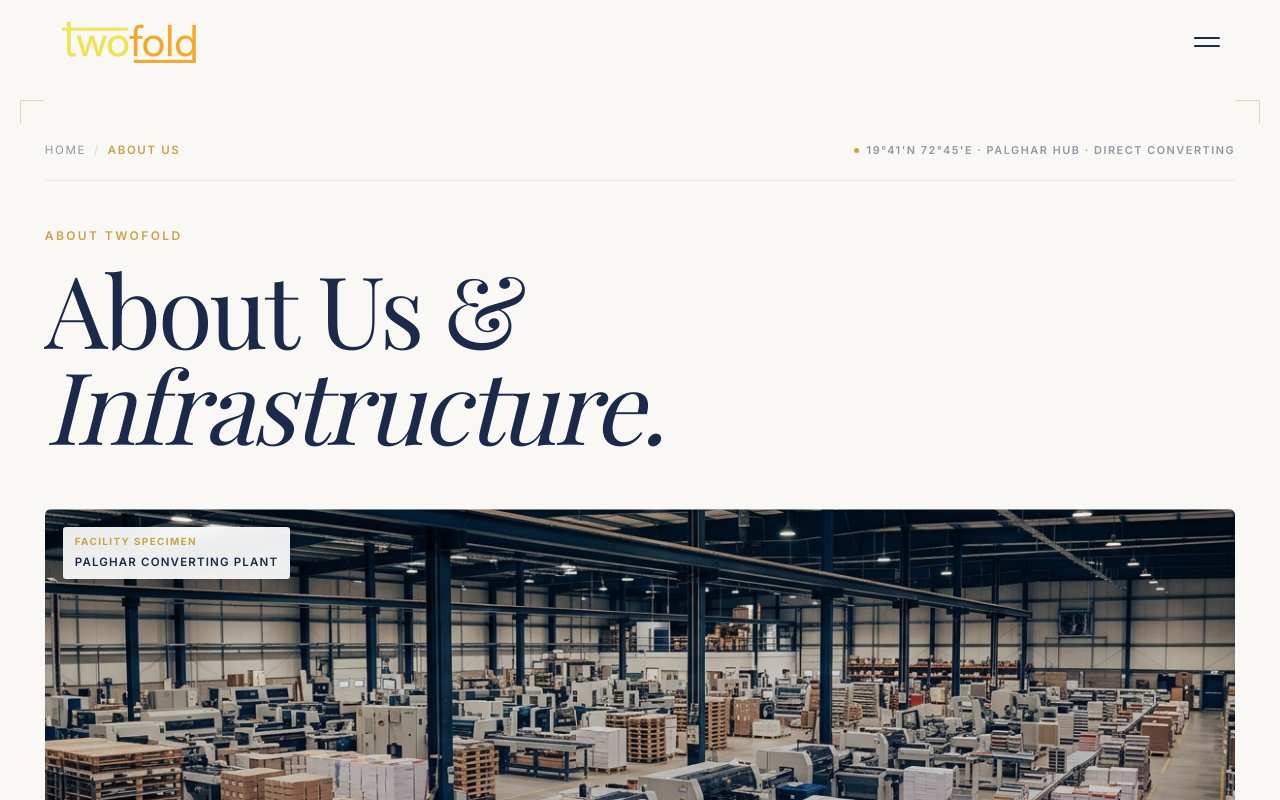
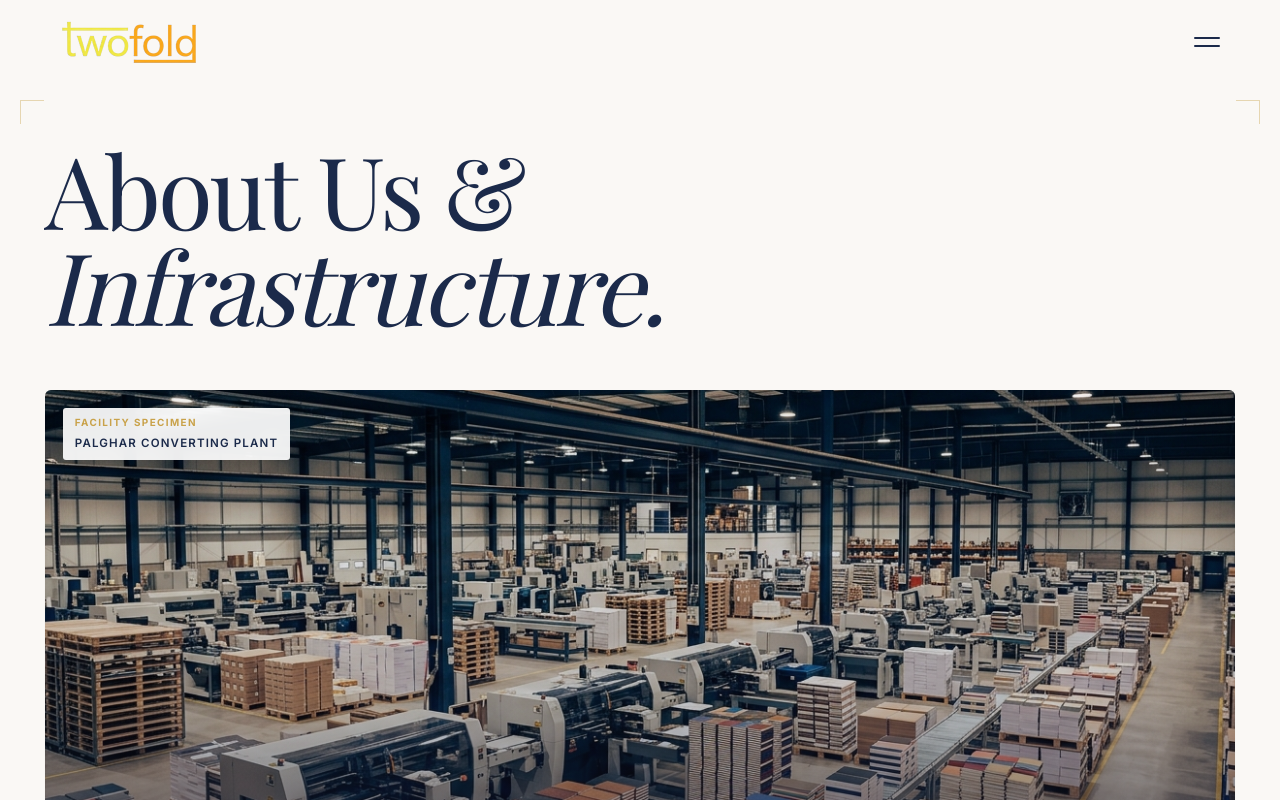
Before and after one commit to SujalSawardekar/twofoldd, a Next.js app: page /about-us in a window 1280 px wide. Shown: the top 800 px of the page. Built offline with nearby package versions, Linux system fonts and the light colour scheme; a web font is replaced by a local one.

Commit message:
fix(about-hero): remove breadcrumb, technical coordinates top bar, and eyebrow

```diff
--- a/src/components/about/AboutHero.js
+++ b/src/components/about/AboutHero.js
@@ -2,7 +2,6 @@
 
 import { useRef } from 'react';
 import Image from 'next/image';
-import Link from 'next/link';
 import { useGSAP } from '@gsap/react';
 import { gsap } from '@/lib/gsap';
 import styles from './AboutHero.module.css';
@@ -20,20 +19,14 @@ export default function AboutHero() {
 
     const tl = gsap.timeline({ defaults: { ease: 'power3.out' } });
 
-    // Top metadata row reveal
-    tl.from(`.${styles.topRow}`, {
-      y: 16,
-      opacity: 0,
-      duration: 0.6,
-      delay: 0.1,
-    })
     // Massive headline reveal
-    .from(headlineRef.current?.children || [], {
+    tl.from(headlineRef.current?.children || [], {
       y: 60,
       opacity: 0,
       stagger: 0.15,
       duration: 1,
-    }, '-=0.3')
+      delay: 0.1,
+    })
     // Asymmetric architectural facility reveal
     .fromTo(
       imageFrameRef.current,
@@ -78,24 +71,8 @@ export default function AboutHero() {
 
       <div className={styles.inner}>
 
-        {/* ── TOP METADATA & BREADCRUMB ROW ── */}
-        <div className={styles.topRow}>
-          <nav className={styles.breadcrumb} aria-label="Breadcrumb">
-            <Link href="/" className={styles.breadLink}>Home</Link>
-            <span className={styles.breadSep}>/</span>
-            <span className={styles.breadCurrent}>About Us</span>
-          </nav>
-
-          <div className={styles.technicalCoords}>
-            <span className={styles.coordDot} />
-            <span>19°41&apos;N 72°45&apos;E · PALGHAR HUB · DIRECT CONVERTING</span>
-          </div>
-        </div>
-
         {/* ── OVERSIZED EDITORIAL HEADLINE ── */}
         <div className={styles.masthead}>
-          <span className={styles.eyebrow}>ABOUT TWOFOLD</span>
-
           <h1 className={styles.headline} ref={headlineRef}>
             <span className={styles.headlineRow1}>About Us &amp;</span>
             <span className={styles.headlineRow2}>
--- a/src/components/about/AboutHero.module.css
+++ b/src/components/about/AboutHero.module.css
@@ -47,80 +47,12 @@
   padding: 0 clamp(20px, 3.5vw, 48px);
 }
 
-/* ── Top Row ── */
-.topRow {
-  display: flex;
-  justify-content: space-between;
-  align-items: center;
-  margin-bottom: clamp(2rem, 3.5vw, 3.2rem);
-  padding-bottom: 1.25rem;
-  border-bottom: 1px solid var(--color-border-light, #EAE6DF);
-}
-
-.breadcrumb {
-  display: inline-flex;
-  align-items: center;
-  gap: 0.5rem;
-  font-family: var(--font-body, 'Gramatika', sans-serif);
-  font-size: 0.72rem;
-  letter-spacing: 0.14em;
-  text-transform: uppercase;
-  color: var(--color-steel-grey, #8E99A4);
-}
-
-.breadLink {
-  color: var(--color-steel-grey, #8E99A4);
-  text-decoration: none;
-  transition: color 0.2s ease;
-}
-
-.breadLink:hover {
-  color: var(--color-navy, #11172D);
-}
-
-.breadSep {
-  color: var(--color-border, #D5D5D5);
-}
-
-.breadCurrent {
-  color: var(--color-gold, #C9A24A);
-  font-weight: 600;
-}
-
-.technicalCoords {
-  display: inline-flex;
-  align-items: center;
-  gap: 0.5rem;
-  font-family: var(--font-body, 'Gramatika', sans-serif);
-  font-size: 0.68rem;
-  font-weight: 600;
-  letter-spacing: 0.14em;
-  text-transform: uppercase;
-  color: var(--color-steel-grey, #8E99A4);
-}
-
-.coordDot {
-  width: 5px;
-  height: 5px;
-  border-radius: 50%;
-  background-color: var(--color-gold, #C9A24A);
-}
-
 /* ── Oversized Masthead ── */
 .masthead {
   display: flex;
   flex-direction: column;
   gap: 0.85rem;
   margin-bottom: clamp(2.5rem, 4.5vw, 4rem);
-}
-
-.eyebrow {
-  font-family: var(--font-body, 'Gramatika', sans-serif);
-  font-size: 0.75rem;
-  font-weight: 600;
-  letter-spacing: 0.2em;
-  text-transform: uppercase;
-  color: var(--color-gold, #C9A24A);
 }
 
 .headline {
@@ -318,12 +250,6 @@
 
 /* ── Responsive ── */
 @media (max-width: 900px) {
-  .topRow {
-    flex-direction: column;
-    align-items: flex-start;
-    gap: 0.75rem;
-  }
-
   .imageFrame {
     aspect-ratio: 16 / 10;
     min-height: 260px;
```
